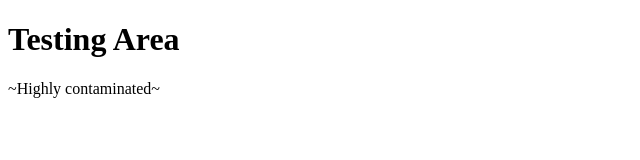
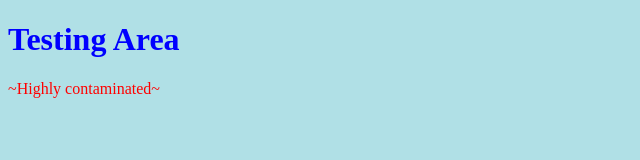
Before and after one commit to MomchilGeorgiev/MomchilGeorgiev, a plain HTML site: page index.html in a window 1280 px wide. Shown: the whole page, without its empty margins (0-640 px from the left). Drawn offline with Linux system fonts and the light colour scheme.

Commit message:
Update style.css

```diff
--- a/style.css
+++ b/style.css
@@ -1 +1,9 @@
-background: rgb(2,0,36);
+body {
+  background-color: powderblue;
+}
+h1 {
+  color: blue;
+}
+p {
+  color: red;
+}
```
